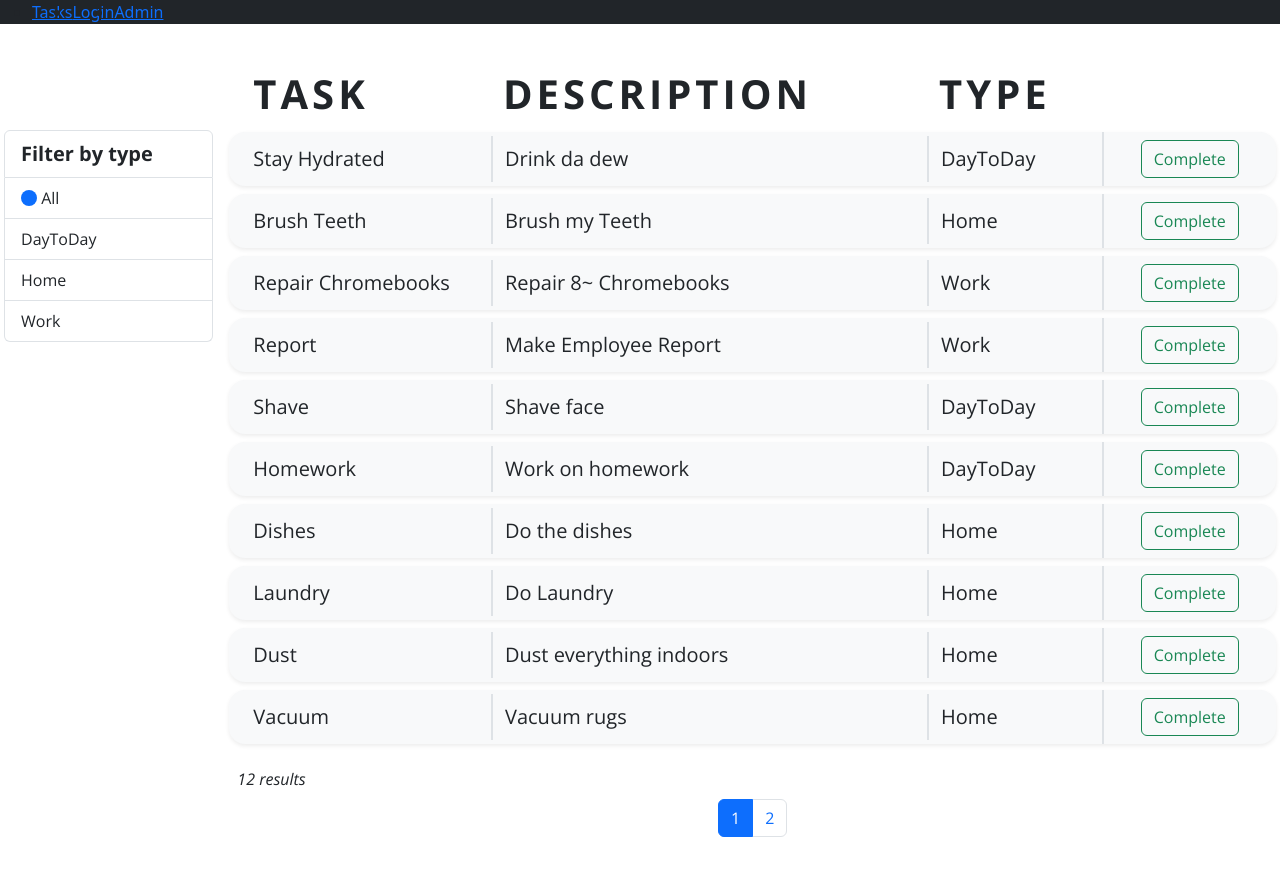
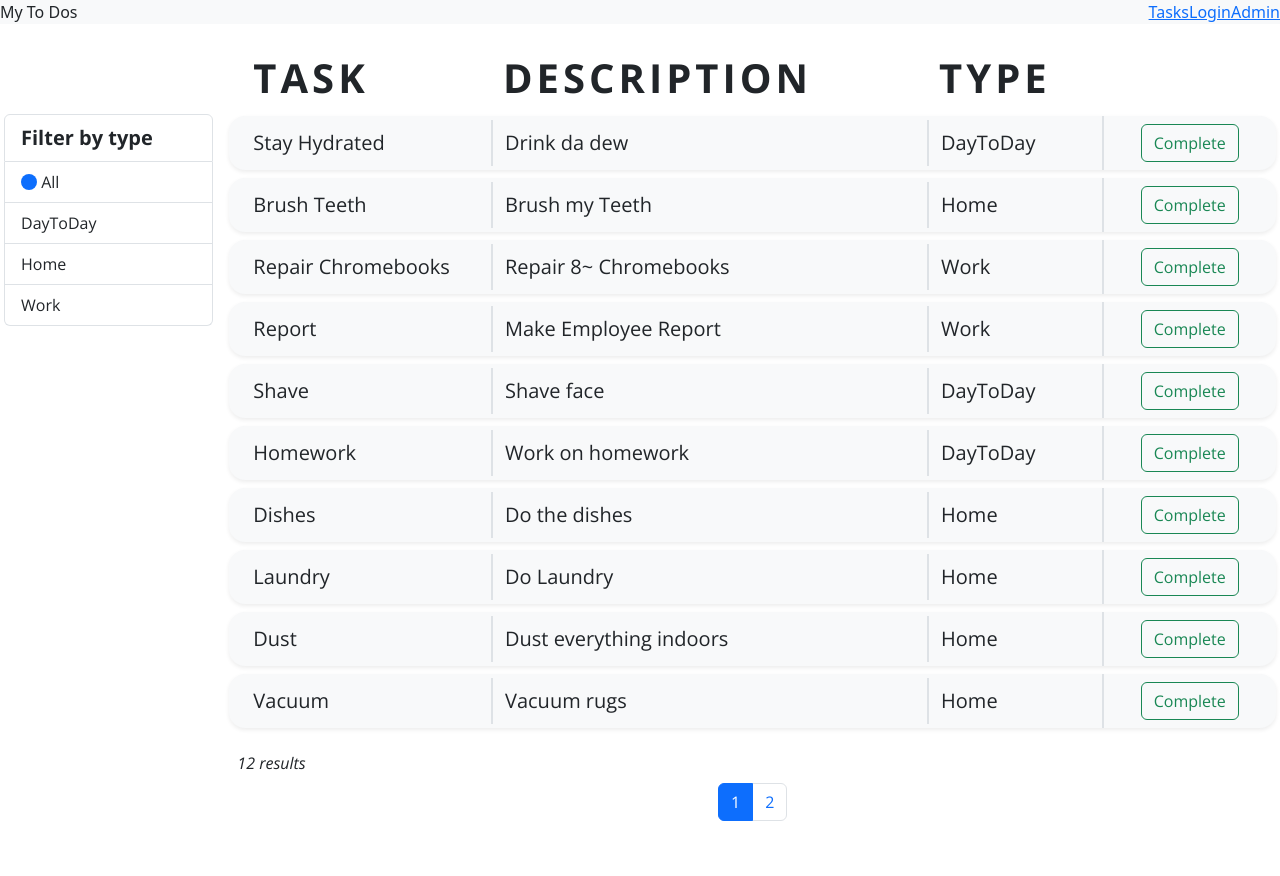
Before and after one commit to jaramilloez/Task-Manager, a React (Create React App) app: page / in a window 1280 px wide. Shown: the top 876 px of the page. Built offline with nearby package versions, Linux system fonts and the light colour scheme.

Commit message:
Add title and navLink classes

```diff
--- a/src/components/navBar.jsx
+++ b/src/components/navBar.jsx
@@ -1,21 +1,22 @@
 import React from 'react';
 import { Link } from 'react-router-dom';
+import styles from '../utility/commonStyles';
 
 const NavBar = () => {
     return (
-        <nav className='bg-dark'>
+        <nav className='bg-light d-flex justify-content-between align-items-center'>
             <div>
-
+                My To Dos
             </div>
-            <ul className='d-flex'>
-                <li>
+            <ul className='d-flex m-0 list-unstyled'>
+                <li className={ `${styles.navLink}` }>
                     <Link to="/">Tasks</Link>
                 </li>
-                <li>
+                <li className={ `${styles.navLink}` }>
                     <Link to="/login">Login</Link>
                 </li>
-                <li>
-                    <Link tp='/admin'>Admin</Link>
+                <li className={ `${styles.navLink}` }>
+                    <Link to='/admin'>Admin</Link>
                 </li>
             </ul>
         </nav>
```
